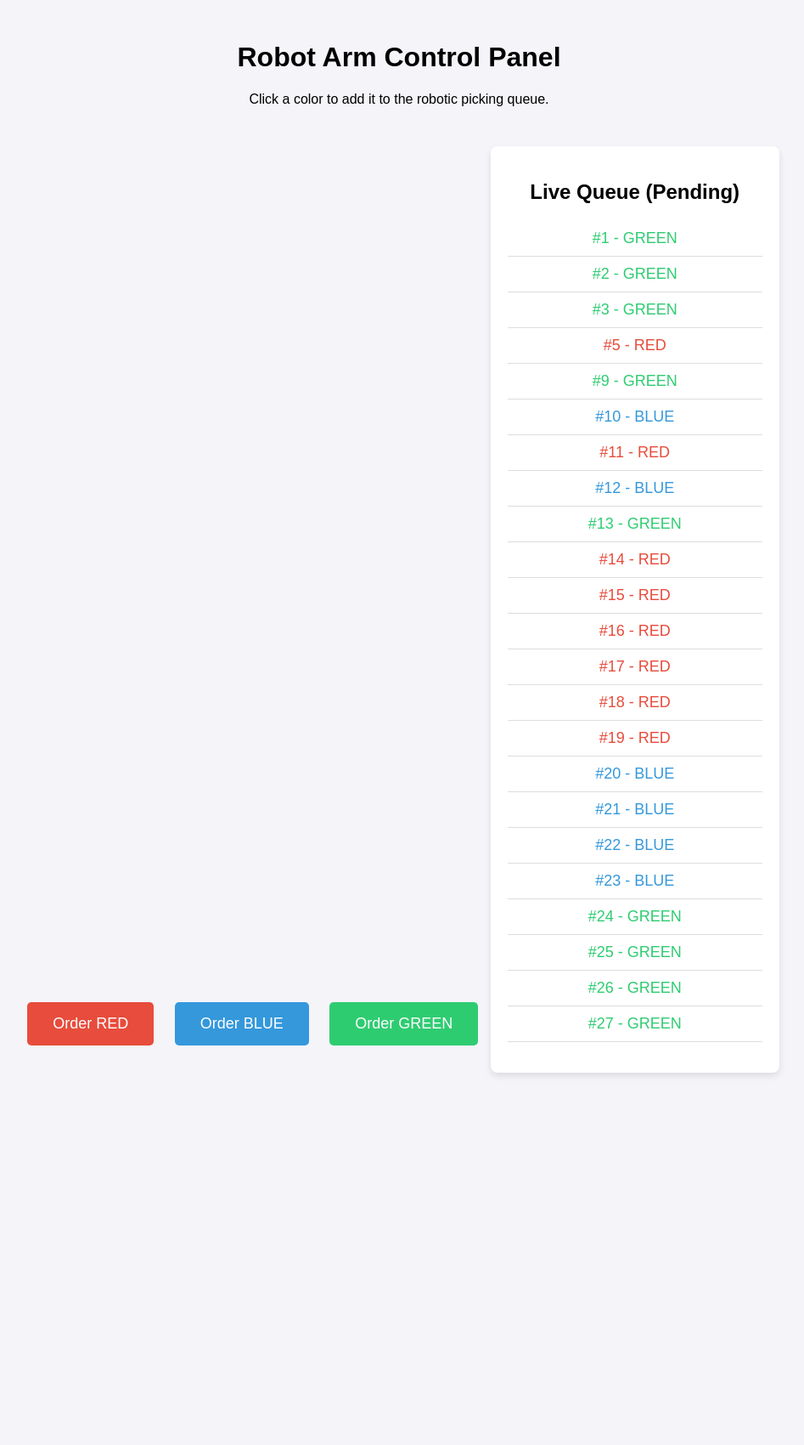
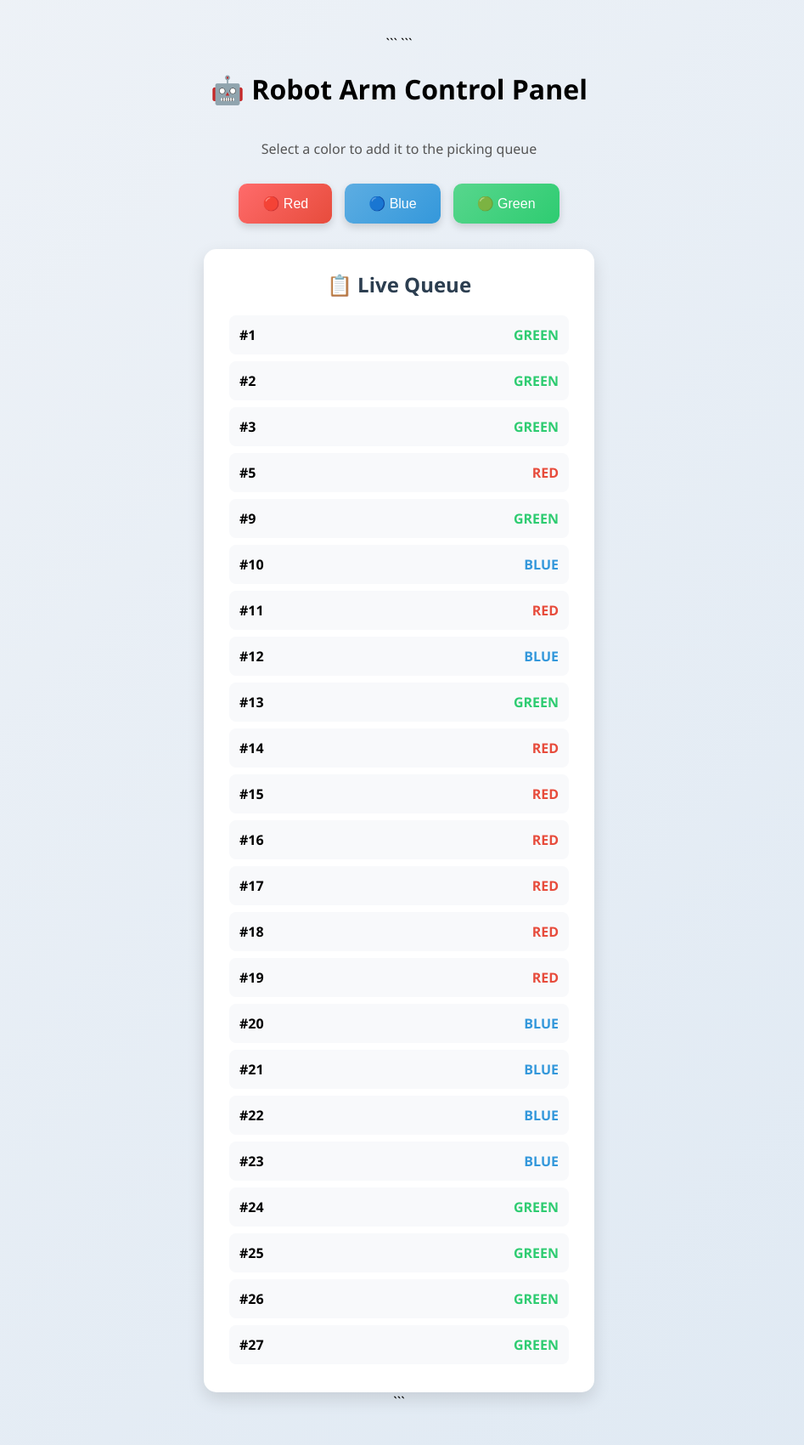
Before and after one commit to arhan-cyber/INDERAimproved, a Flask app: page / in a window 1280 px wide. Shown: the whole page at 85% size, without its empty margins (170-1117 px from the left). Before the commit the page ends 1266 px from the top, so only its background shows below. Run offline with Flask 3, Linux system fonts and the light colour scheme; data comes from the database, SQL or seed files in the repository; both versions use the stored data as it was after the commit.

Commit message:
made frontend more aesthetic

````diff
--- a/webhandler/templates/index.html
+++ b/webhandler/templates/index.html
@@ -1,34 +1,131 @@
 <!DOCTYPE html>
+
 <html>
 <head>
     <title>Robot Order Queue</title>
     <style>
-        body { font-family: Arial, sans-serif; text-align: center; background-color: #f4f4f9; padding: 20px; }
-        .btn { padding: 15px 30px; font-size: 18px; margin: 10px; cursor: pointer; border: none; border-radius: 5px; color: white; }
-        .btn-red { background-color: #e74c3c; }
-        .btn-blue { background-color: #3498db; }
-        .btn-green { background-color: #2ecc71; }
-        #queue-container { margin-top: 30px; background: white; padding: 20px; border-radius: 8px; display: inline-block; min-width: 300px; box-shadow: 0 4px 8px rgba(0,0,0,0.1); }
-        ul { list-style-type: none; padding: 0; }
-        li { padding: 10px; border-bottom: 1px solid #ddd; font-size: 18px; text-transform: uppercase; }
+        body {
+            font-family: 'Segoe UI', Tahoma, sans-serif;
+            background: linear-gradient(135deg, #eef2f7, #dfe9f3);
+            margin: 0;
+            padding: 40px 20px;
+            display: flex;
+            flex-direction: column;
+            align-items: center;
+        }
+
+```
+    h1 {
+        margin-bottom: 5px;
+        color: #2c3e50;
+    }
+
+    p {
+        margin-bottom: 30px;
+        color: #555;
+    }
+
+    .button-group {
+        display: flex;
+        gap: 15px;
+        margin-bottom: 30px;
+    }
+
+    .btn {
+        padding: 14px 28px;
+        font-size: 16px;
+        border: none;
+        border-radius: 10px;
+        color: white;
+        cursor: pointer;
+        transition: all 0.25s ease;
+        box-shadow: 0 4px 10px rgba(0,0,0,0.15);
+    }
+
+    .btn:hover {
+        transform: translateY(-3px);
+        box-shadow: 0 6px 14px rgba(0,0,0,0.2);
+    }
+
+    .btn:active {
+        transform: scale(0.97);
+    }
+
+    .btn-red { background: linear-gradient(135deg, #ff6b6b, #e74c3c); }
+    .btn-blue { background: linear-gradient(135deg, #5dade2, #3498db); }
+    .btn-green { background: linear-gradient(135deg, #58d68d, #2ecc71); }
+
+    #queue-container {
+        background: white;
+        padding: 25px 30px;
+        border-radius: 15px;
+        min-width: 320px;
+        max-width: 400px;
+        width: 100%;
+        box-shadow: 0 8px 20px rgba(0,0,0,0.12);
+    }
+
+    #queue-container h2 {
+        margin-top: 0;
+        text-align: center;
+        color: #2c3e50;
+    }
+
+    ul {
+        list-style: none;
+        padding: 0;
+        margin: 0;
+    }
+
+    li {
+        padding: 12px;
+        margin: 8px 0;
+        border-radius: 8px;
+        background: #f8f9fb;
+        font-size: 16px;
+        font-weight: 500;
+        display: flex;
+        justify-content: space-between;
+        align-items: center;
+        animation: fadeIn 0.3s ease;
+    }
+
+    li span {
+        font-weight: bold;
+    }
+
+    .empty {
+        text-align: center;
+        color: #999;
+        font-style: italic;
+    }
+
+    @keyframes fadeIn {
+        from { opacity: 0; transform: translateY(5px); }
+        to { opacity: 1; transform: translateY(0); }
+    }
 </style>
+```
+
 </head>
 <body>
 
-    <h1>Robot Arm Control Panel</h1>
-    <p>Click a color to add it to the robotic picking queue.</p>
+```
+<h1>🤖 Robot Arm Control Panel</h1>
+<p>Select a color to add it to the picking queue</p>
 
-    <button class="btn btn-red" onclick="addOrder('red')">Order RED</button>
-    <button class="btn btn-blue" onclick="addOrder('blue')">Order BLUE</button>
-    <button class="btn btn-green" onclick="addOrder('green')">Order GREEN</button>
+<div class="button-group">
+    <button class="btn btn-red" onclick="addOrder('red')">🔴 Red</button>
+    <button class="btn btn-blue" onclick="addOrder('blue')">🔵 Blue</button>
+    <button class="btn btn-green" onclick="addOrder('green')">🟢 Green</button>
+</div>
 
 <div id="queue-container">
-        <h2>Live Queue (Pending)</h2>
-        <ul id="queue-list">Loading queue...</ul>
+    <h2>📋 Live Queue</h2>
+    <ul id="queue-list">Loading...</ul>
 </div>
 
 <script>
-        // Send order to the Python backend
     function addOrder(color) {
         fetch('/api/add_order', {
             method: 'POST',
@@ -37,29 +134,40 @@
         }).then(() => fetchQueue());
     }
 
-        // Fetch the pending queue and update the UI
     function fetchQueue() {
         fetch('/api/get_queue')
             .then(response => response.json())
             .then(data => {
                 const list = document.getElementById('queue-list');
                 list.innerHTML = '';
+
                 if (data.length === 0) {
-                        list.innerHTML = '<li>Queue is empty</li>';
+                    list.innerHTML = '<li class="empty">Queue is empty</li>';
                     return;
                 }
+
                 data.forEach(order => {
                     let li = document.createElement('li');
-                        li.innerText = `#${order.id} - ${order.color}`;
-                        li.style.color = order.color === 'red' ? '#e74c3c' : (order.color === 'blue' ? '#3498db' : '#2ecc71');
+
+                    let color = order.color;
+                    let colorHex =
+                        color === 'red' ? '#e74c3c' :
+                        color === 'blue' ? '#3498db' : '#2ecc71';
+
+                    li.innerHTML = `
+                        <span>#${order.id}</span>
+                        <span style="color:${colorHex}">${color.toUpperCase()}</span>
+                    `;
+
                     list.appendChild(li);
                 });
             });
     }
 
-        // Refresh the queue every 2 seconds
     setInterval(fetchQueue, 2000);
     fetchQueue();
 </script>
+```
+
 </body>
 </html>
````
Also changed, not shown: webhandler/orders.db. Lines whose indentation alone changed are shown as unchanged.
